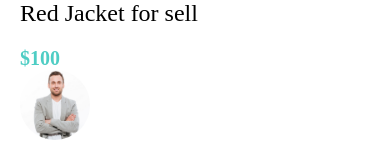
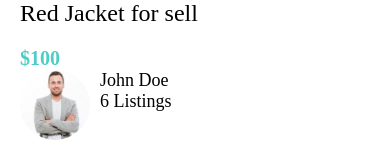
Before and after one commit to zahid2022skipq/ecommerceapp, a React Native app: screen / in a window 390 px wide. Shown: the part 220-382 px from the top of the page. Built offline with nearby package versions, Linux system fonts and the light colour scheme.

Commit message:
Added Title and Subtitle in our List Item

```diff
--- a/app/screens/ListingComponentScreen.js
+++ b/app/screens/ListingComponentScreen.js
@@ -12,7 +12,11 @@ function ListingComponentScreen(props) {
       <View style={styles.detailsContainer}>
         <AppText style={styles.title}>Red Jacket for sell</AppText>
         <AppText style={styles.subTitle}>$100</AppText>
-        <ListItem image={require("../assets/male.jpg")} />
+        <ListItem
+          image={require("../assets/male.jpg")}
+          title="John Doe"
+          subTitle="6 Listings"
+        />
       </View>
     </View>
   );
```
